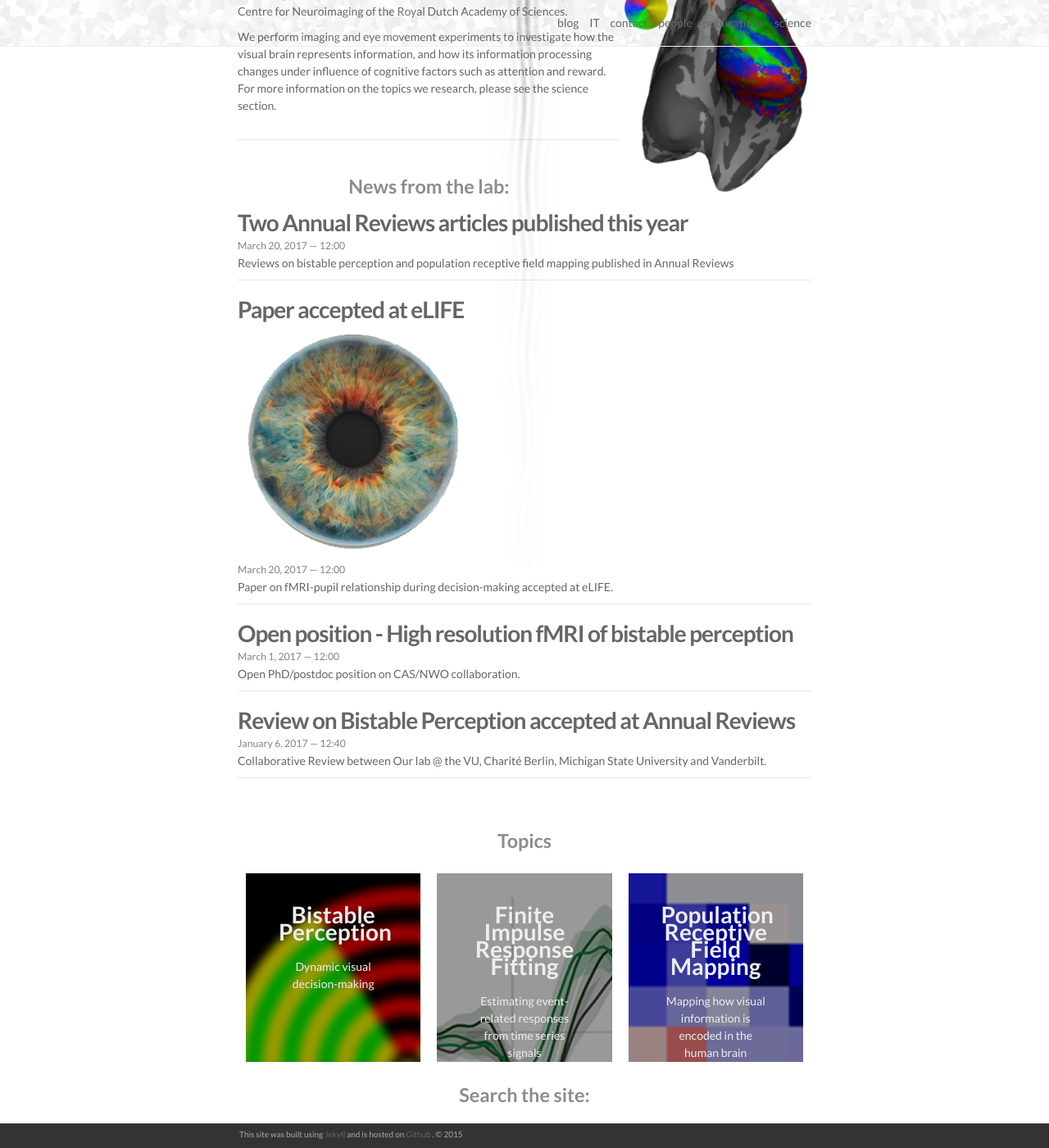
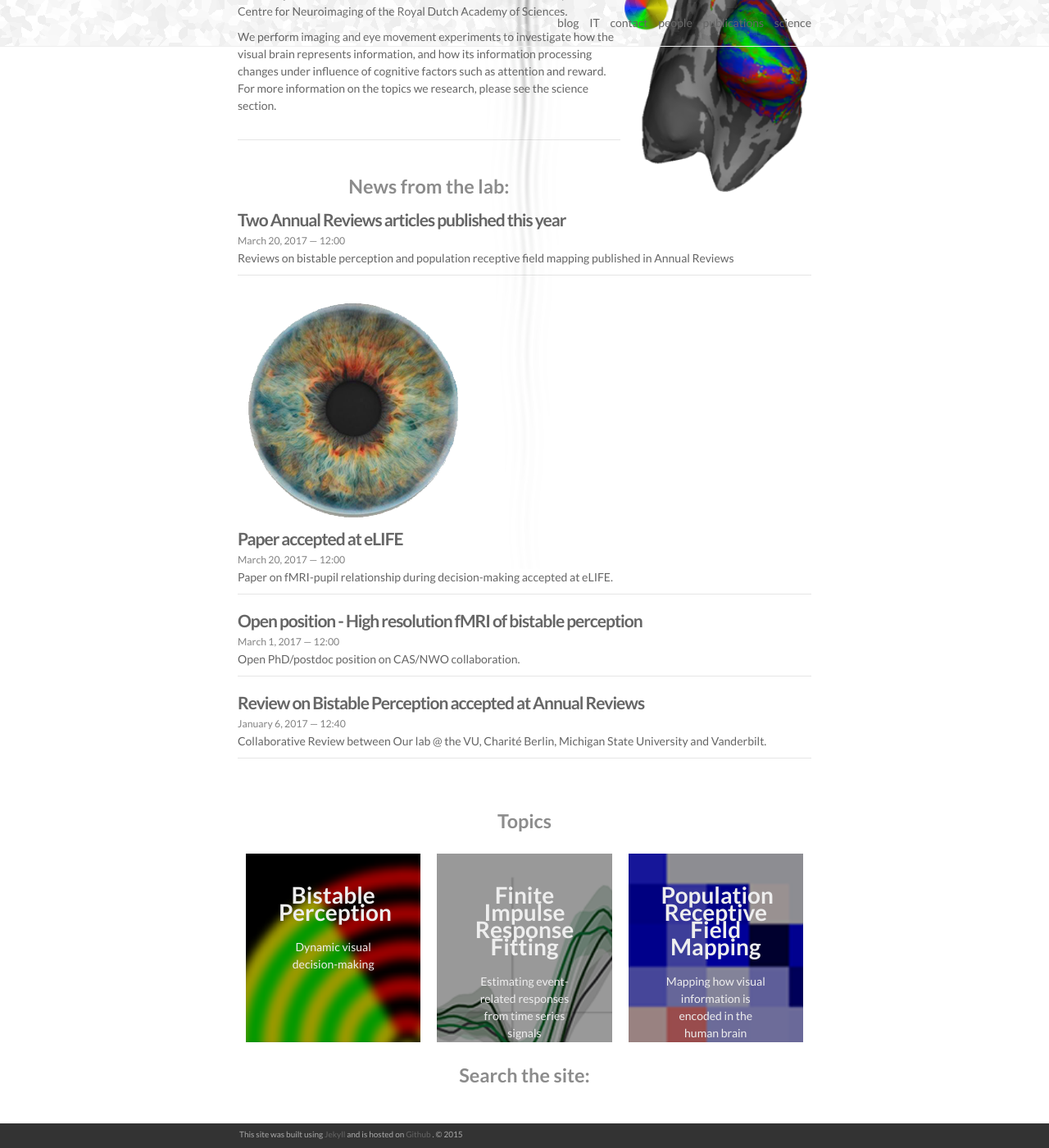
Before and after one commit to tknapen/tknapen.github.io, a Jekyll site: the page built from index.html, in a window 1280 px wide and 1400 px high, scrolled down 245 px. Shown: the whole window at 82% size. Built offline with Jekyll 4.4.1, drawn with Linux system fonts in a browser that asks for light colours; nearby versions of some CDN libraries; the list of posts is cut into pages by our own code; comment, search, counter and statistics services are not loaded.

Commit message:
added img tag to posts, so that they can have images in the list of posts, 5th

```diff
--- a/_sass/_layout.scss
+++ b/_sass/_layout.scss
@@ -137,12 +137,12 @@ text-align: center;
 margin-bottom: $vertical-spacing-unit;
 }
 .post-title {
-font-size: 28px;
+font-size: 21px;
 letter-spacing: -1px;
 line-height: 1;
 text-align: center;
 @include media-query($on-laptop) {
-font-size: 24px;
+font-size: 21px;
     }
 }
 .post-content {
@@ -175,6 +175,7 @@ display: block;
 font-size: 42px;
 }
 .post-img img{
+float: left;
 width: 200px;
 height: auto;
 position: relative;
--- a/index.html
+++ b/index.html
@@ -26,10 +26,10 @@ layout: default
 <ul class="post-list">
     {% for post in paginator.posts %}
       <li>
-        <h6><a class="post-title" href="{{ post.url | prepend: site.baseurl }}">{{ post.title }}</a></h6>
         {% if post.img %}
         <img class="post-img" src="{{ post.img }}">
         {% endif %}
+        <h6><a class="post-title" href="{{ post.url | prepend: site.baseurl }}">{{ post.title }}</a></h6>
         <p class="post-meta">{{ post.date | date: '%B %-d, %Y — %H:%M' }}</p>
         <p>{{ post.description }}</p>
         <!-- <br/> -->
```
